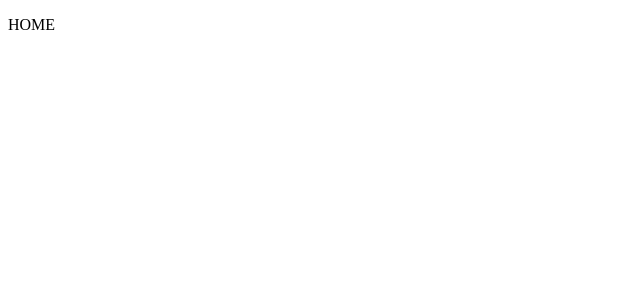
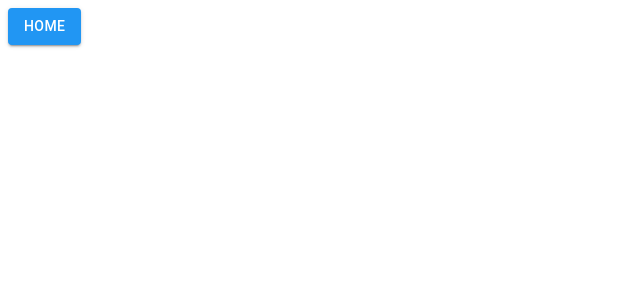
Before and after one commit to geovannad/Site-Barco, a React (Vite) app: page /home in a window 1280 px wide. Shown: the top 300 px of the page, without its empty margins (0-640 px from the left). Built offline with nearby package versions, Linux system fonts and the light colour scheme.

Commit message:
configurando tema

```diff
--- a/package.json
+++ b/package.json
@@ -10,6 +10,9 @@
     "preview": "vite preview"
   },
   "dependencies": {
+    "@emotion/react": "^11.14.0",
+    "@emotion/styled": "^11.14.0",
+    "@mui/material": "^6.2.0",
     "react": "^18.3.1",
     "react-dom": "^18.3.1",
     "react-router-dom": "^6.28.0"
--- a/src/App.tsx
+++ b/src/App.tsx
@@ -1,14 +1,18 @@
 import React from "react"
 import { BrowserRouter } from "react-router-dom"
 import { RoutesConfig } from "./routes"
+import { ThemeProvider } from "@mui/material"
+import { LightTheme } from "./shared/themes"
 
 
 function App() {
 
   return (
-    <BrowserRouter>
-      <RoutesConfig/>
-    </BrowserRouter>
+    <ThemeProvider theme={LightTheme}>
+      <BrowserRouter>
+        <RoutesConfig/>
+      </BrowserRouter>
+    </ThemeProvider>
   )
 }
 
--- a/src/routes/index.tsx
+++ b/src/routes/index.tsx
@@ -1,10 +1,11 @@
 import { Route, Routes, Navigate } from "react-router-dom"
+import { Button } from "@mui/material"
 
 
 export const RoutesConfig = () => {
     return(
         <Routes>
-            <Route path="/home" element={<p>HOME</p>}/>
+            <Route path="/home" element={<Button variant="contained" color='primary'>HOME</Button>}/>
             <Route path="*" element={<Navigate to="/home"/>}/>
 
 
--- a/src/shared/themes/index.ts
+++ b/src/shared/themes/index.ts
@@ -1 +1 @@
-export {};
+export * from './Light';
--- /dev/null
+++ b/src/shared/themes/light.ts
@@ -0,0 +1,16 @@
+import { createTheme } from "@mui/material";
+import { blue } from "@mui/material/colors";
+
+export const LightTheme = createTheme({
+    palette:{
+        primary:{
+            main: blue[500],
+            dark: blue[900],
+            light: blue[300],
+            contrastText: '#ffffff' ,
+        },
+        background: {
+            paper: '#BFB19F'
+        }
+    }
+})
```
Also changed, not shown: 1 other file (tests, documents, lock files or other folders).
